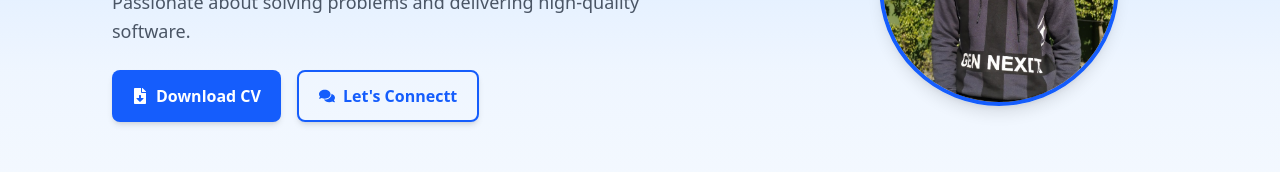
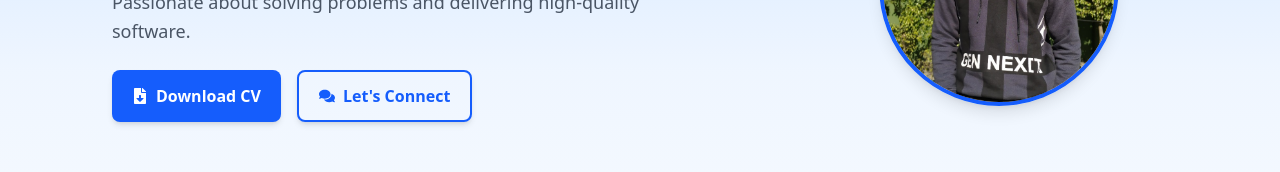
Before and after one commit to harshitsaini01/portfolio_live, a React (Vite) app: page / in a window 1280 px wide. Shown: the part 391-563 px from the top of the page. Built offline with nearby package versions, Linux system fonts and the light colour scheme.

Commit message:
first push

```diff
--- a/src/pages/Home.jsx
+++ b/src/pages/Home.jsx
@@ -46,7 +46,7 @@ export default function Home() {
                 className="flex items-center gap-2 border-2 border-blue-600 text-blue-600 px-4 sm:px-5 py-2 sm:py-3 text-sm sm:text-base font-bold rounded-lg shadow-md hover:bg-blue-600 hover:text-white transition cursor-pointer"
               >
                 <FaComments />
-                Let&apos;s Connectt
+                Let&apos;s Connect
               </a>
             </div>
           </div>
```
